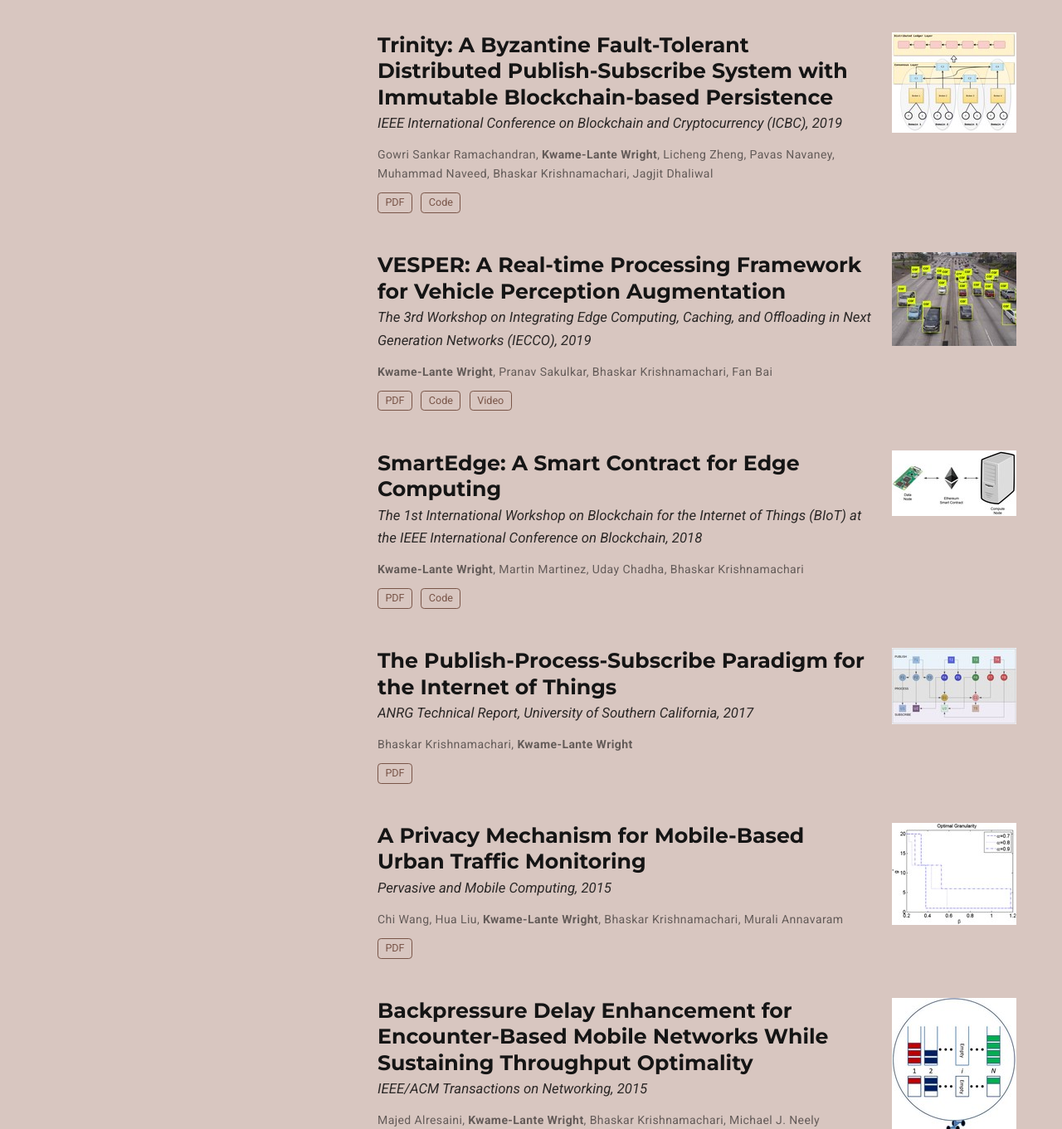
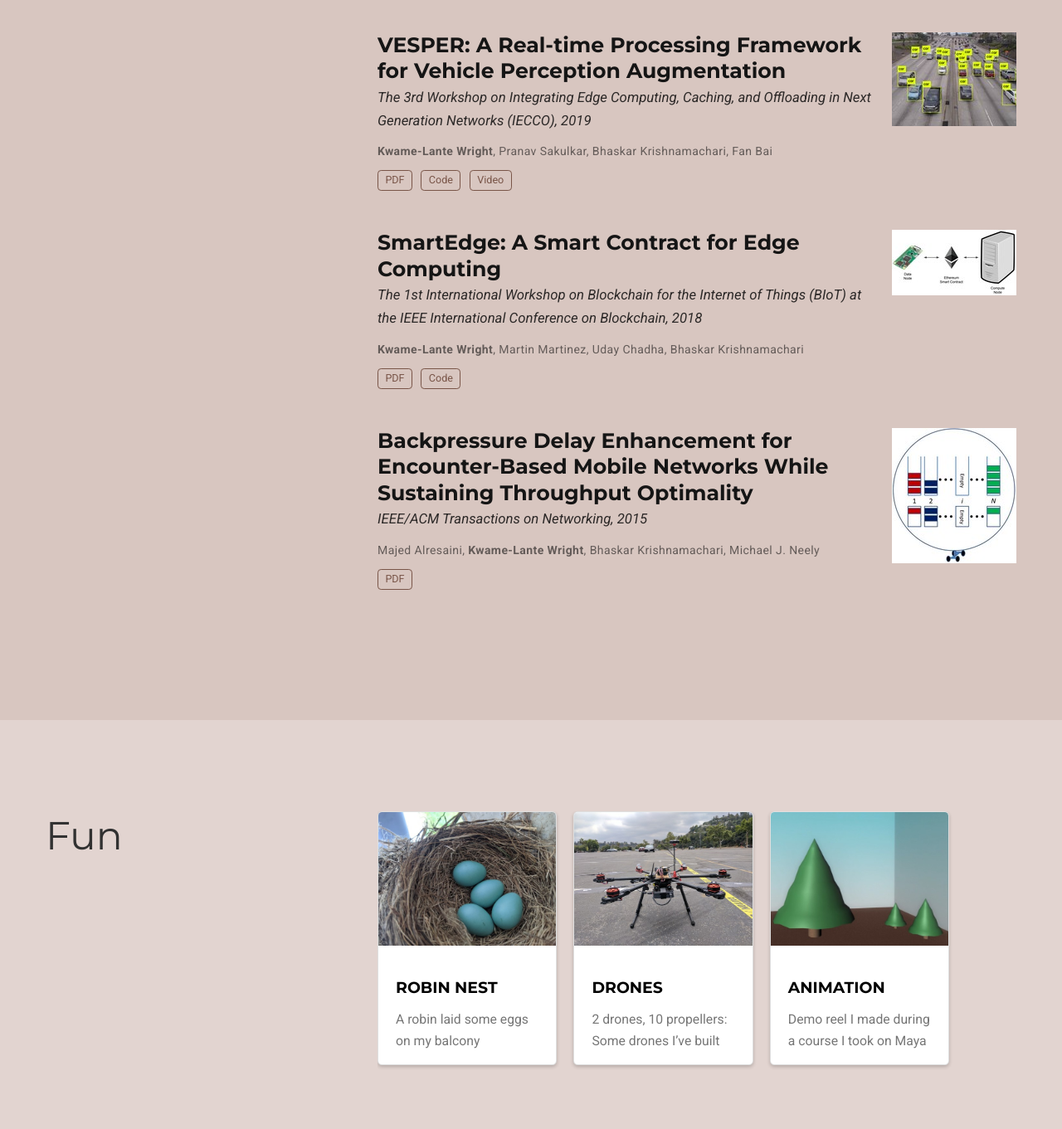
Before and after one commit to rockokw/rockokw.github.io, a plain HTML site: page index.html in a window 1280 px wide. Shown: the part 1784-3145 px from the top of the page at 83% size. Drawn offline with nearby package versions, Linux system fonts and the light colour scheme; some packages are replaced by stand-ins of ours; some icons are missing.

Commit message:
Reduce featured publications

```diff
--- a/index.html
+++ b/index.html
@@ -1282,125 +1282,6 @@
 
     <h3 class="article-title mb-0 mt-0">
 
-      <a href="http://anrg.usc.edu/www/papers/Trinity.pdf" target="_blank" rel="noopener">Trinity: A Byzantine Fault-Tolerant Distributed Publish-Subscribe System with Immutable Blockchain-based Persistence</a>
-
-    </h3>
-
-
-
-      <div class="article-style">
-        <em>IEEE International Conference on Blockchain and Cryptocurrency (ICBC), 2019</em>
-      </div>
-
-
-
-    <div class="stream-meta article-metadata">
-
-
-
-
-      <div>
-
-
-
-  <span >Gowri Sankar Ramachandran</span>, <span class="font-weight-bold">Kwame-Lante Wright</span>, <span >Licheng Zheng</span>, <span >Pavas Navaney</span>, <span >Muhammad Naveed</span>, <span >Bhaskar Krishnamachari</span>, <span >Jagjit Dhaliwal</span>
-      </div>
-
-    </div>
-
-
-    <div class="btn-links">
-
-
-
-
-
-
-
-
-
-
-
-
-
-
-
-<a class="btn btn-outline-primary my-1 mr-1 btn-sm" href="http://anrg.usc.edu/www/papers/Trinity.pdf" target="_blank" rel="noopener">
-  PDF
-</a>
-
-
-
-
-
-
-
-
-<a class="btn btn-outline-primary my-1 mr-1 btn-sm" href="https://github.com/ANRGUSC/Trinity" target="_blank" rel="noopener">
-  Code
-</a>
-
-
-
-
-
-
-
-
-
-
-
-
-
-
-    </div>
-
-
-  </div>
-  <div class="ml-3">
-
-
-
-
-
-    <a href="http://anrg.usc.edu/www/papers/Trinity.pdf" target="_blank" rel="noopener">
-
-
-      <img src="/publication/ramachandran-2019-trinity/featured_huf3aadedc7516020257a82a8ea9846432_75070_150x0_resize_q90_lanczos.jpg" alt="Trinity: A Byzantine Fault-Tolerant Distributed Publish-Subscribe System with Immutable Blockchain-based Persistence">
-    </a>
-
-  </div>
-</div>
-
-
-
-
-
-
-
-
-
-
-
-
-
-
-
-
-
-
-
-
-
-
-
-
-
-<div class="media stream-item">
-  <div class="media-body">
-
-    <h3 class="article-title mb-0 mt-0">
-
       <a href="http://anrg.usc.edu/www/papers/VESPER_IEECO_2019.pdf" target="_blank" rel="noopener">VESPER: A Real-time Processing Framework for Vehicle Perception Augmentation</a>
 
     </h3>
@@ -1613,228 +1494,6 @@
 
 
       <img src="/publication/wright-2018-smartedge/featured_hud7d3aba48cc2778131ce47574efd2d42_37689_150x0_resize_q90_lanczos.jpg" alt="SmartEdge: A Smart Contract for Edge Computing">
-    </a>
-
-  </div>
-</div>
-
-
-
-
-
-
-
-
-
-
-
-
-
-
-
-
-
-
-
-
-
-
-
-
-
-<div class="media stream-item">
-  <div class="media-body">
-
-    <h3 class="article-title mb-0 mt-0">
-
-      <a href="http://anrg.usc.edu/www/wp-content/uploads/2017/07/ANRG_TechReport_201704_PublishProcessSubscribeForIoT.pdf" target="_blank" rel="noopener">The Publish-Process-Subscribe Paradigm for the Internet of Things</a>
-
-    </h3>
-
-
-
-      <div class="article-style">
-        <em>ANRG Technical Report, University of Southern California, 2017</em>
-      </div>
-
-
-
-    <div class="stream-meta article-metadata">
-
-
-
-
-      <div>
-
-
-
-  <span >Bhaskar Krishnamachari</span>, <span class="font-weight-bold">Kwame-Lante Wright</span>
-      </div>
-
-    </div>
-
-
-    <div class="btn-links">
-
-
-
-
-
-
-
-
-
-
-
-
-
-
-
-<a class="btn btn-outline-primary my-1 mr-1 btn-sm" href="http://anrg.usc.edu/www/wp-content/uploads/2017/07/ANRG_TechReport_201704_PublishProcessSubscribeForIoT.pdf" target="_blank" rel="noopener">
-  PDF
-</a>
-
-
-
-
-
-
-
-
-
-
-
-
-
-
-
-
-
-    </div>
-
-
-  </div>
-  <div class="ml-3">
-
-
-
-
-
-    <a href="http://anrg.usc.edu/www/wp-content/uploads/2017/07/ANRG_TechReport_201704_PublishProcessSubscribeForIoT.pdf" target="_blank" rel="noopener">
-
-
-      <img src="/publication/krishnamachari-2017-publish/featured_huc6f15457337c957cf08b6451c2f25200_47845_150x0_resize_q90_lanczos.jpg" alt="The Publish-Process-Subscribe Paradigm for the Internet of Things">
-    </a>
-
-  </div>
-</div>
-
-
-
-
-
-
-
-
-
-
-
-
-
-
-
-
-
-
-
-
-
-
-
-
-
-<div class="media stream-item">
-  <div class="media-body">
-
-    <h3 class="article-title mb-0 mt-0">
-
-      <a href="http://anrg.usc.edu/www/papers/wang_privacymech.pdf" target="_blank" rel="noopener">A Privacy Mechanism for Mobile-Based Urban Traffic Monitoring</a>
-
-    </h3>
-
-
-
-      <div class="article-style">
-        <em>Pervasive and Mobile Computing, 2015</em>
-      </div>
-
-
-
-    <div class="stream-meta article-metadata">
-
-
-
-
-      <div>
-
-
-
-  <span >Chi Wang</span>, <span >Hua Liu</span>, <span class="font-weight-bold">Kwame-Lante Wright</span>, <span >Bhaskar Krishnamachari</span>, <span >Murali Annavaram</span>
-      </div>
-
-    </div>
-
-
-    <div class="btn-links">
-
-
-
-
-
-
-
-
-
-
-
-
-
-
-
-<a class="btn btn-outline-primary my-1 mr-1 btn-sm" href="http://anrg.usc.edu/www/papers/wang_privacymech.pdf" target="_blank" rel="noopener">
-  PDF
-</a>
-
-
-
-
-
-
-
-
-
-
-
-
-
-
-
-
-
-    </div>
-
-
-  </div>
-  <div class="ml-3">
-
-
-
-
-
-    <a href="http://anrg.usc.edu/www/papers/wang_privacymech.pdf" target="_blank" rel="noopener">
-
-
-      <img src="/publication/wang-2015-privacy/featured_hud51e7edcbb0f10564cc536f8392fd671_39534_150x0_resize_q90_lanczos.jpg" alt="A Privacy Mechanism for Mobile-Based Urban Traffic Monitoring">
     </a>
 
   </div>
```
